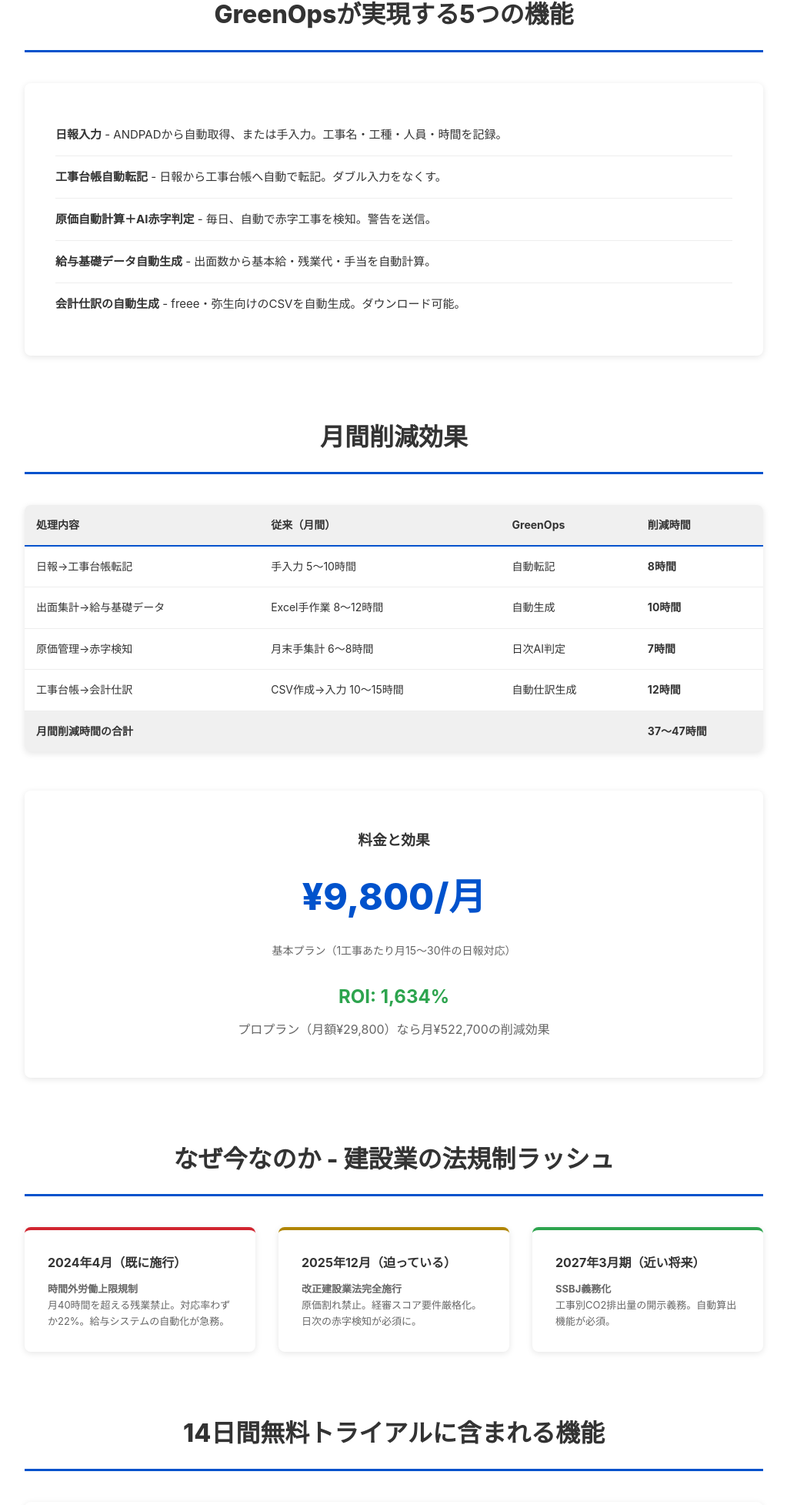
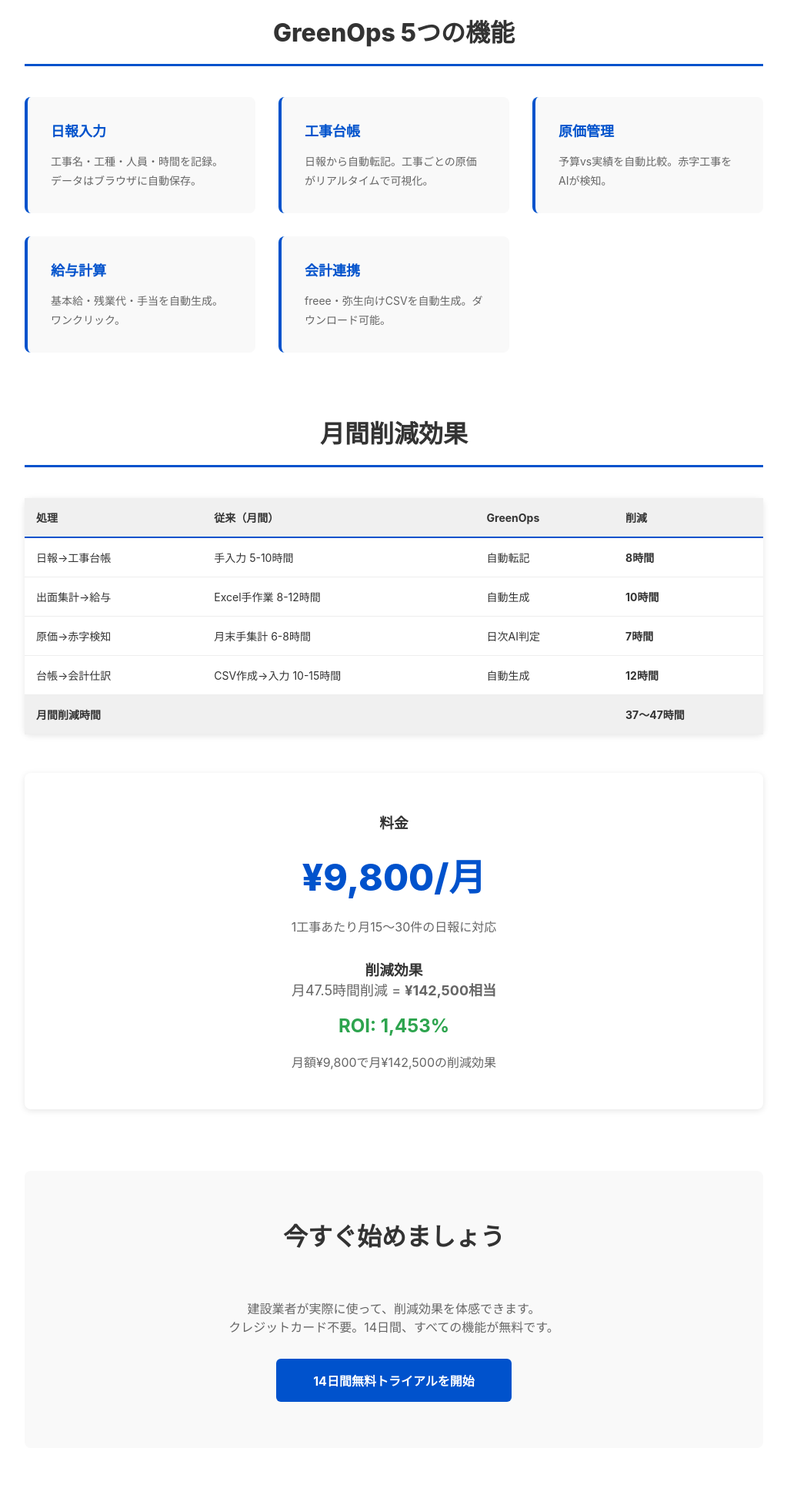
Before and after one commit to kokotaisei1212-dotcom/greenops, a plain HTML site: page index.html in a window 1280 px wide. Shown: the part 845-2800 px from the top of the page at 77% size, without its empty margins (128-1151 px from the left). Drawn offline with Linux system fonts and the light colour scheme.

Commit message:
feat: LP complete - realistic numbers only

```diff
--- a/index.html
+++ b/index.html
@@ -3,125 +3,91 @@
 <head>
     <meta charset="UTF-8">
     <meta name="viewport" content="width=device-width, initial-scale=1.0">
-    <title>GreenOps - 建設業向けSaaS | 日報→給与自動化</title>
+    <title>GreenOps - 建設業向けSaaS</title>
     <style>
         *{margin:0;padding:0;box-sizing:border-box}
-        body{font-family:-apple-system,BlinkMacSystemFont,'Segoe UI','Helvetica Neue',sans-serif;line-height:1.6;color:#333}
-        header{background:linear-gradient(135deg,#0052cc 0%,#0066ff 100%);color:white;padding:60px 20px;text-align:center}
-        .logo{font-size:40px;font-weight:800;margin-bottom:20px}
-        .tagline{font-size:24px;font-weight:600;margin-bottom:10px}
-        .subtitle{font-size:16px;opacity:0.9;max-width:600px;margin:0 auto 40px}
-        .cta-button{display:inline-block;padding:16px 48px;background:white;color:#0052cc;border:none;border-radius:6px;font-weight:700;font-size:16px;cursor:pointer;transition:transform 200ms;text-decoration:none}
-        .cta-button:hover{transform:translateY(-2px)}
+        body{font-family:-apple-system,BlinkMacSystemFont,'Segoe UI',sans-serif;background:#fff;color:#333}
+        header{background:linear-gradient(135deg,#0052cc 0%,#0066ff 100%);color:white;padding:80px 20px;text-align:center}
+        h1{font-size:48px;font-weight:800;margin-bottom:20px}
+        .subtitle{font-size:20px;margin-bottom:10px;opacity:0.95}
+        .description{font-size:16px;max-width:600px;margin:20px auto 40px;opacity:0.9;line-height:1.6}
+        .btn{display:inline-block;padding:16px 48px;background:white;color:#0052cc;border:none;border-radius:6px;font-weight:700;font-size:16px;cursor:pointer;text-decoration:none;transition:all 200ms}
+        .btn:hover{transform:translateY(-2px);box-shadow:0 8px 16px rgba(0,0,0,0.2)}
         main{max-width:1000px;margin:0 auto;padding:60px 20px}
         section{margin-bottom:80px}
-        h2{font-size:32px;font-weight:800;margin-bottom:40px;padding-bottom:20px;border-bottom:3px solid #0052cc;text-align:center}
-        .problem-cards{display:grid;grid-template-columns:repeat(auto-fit,minmax(250px,1fr));gap:30px;margin-bottom:50px}
-        .problem-card{background:#f9f9f9;padding:30px;border-radius:8px;border-left:4px solid #0052cc}
-        .problem-card h3{font-size:18px;font-weight:700;margin-bottom:15px;color:#0052cc}
-        .problem-card p{font-size:14px;color:#666;line-height:1.8}
-        .features-list{background:white;border-radius:8px;padding:40px;box-shadow:0 2px 8px rgba(0,0,0,0.1);margin-bottom:50px}
-        .features-list ul{list-style:none}
-        .features-list li{padding:15px 0;border-bottom:1px solid #eee;font-size:15px}
-        .features-list li:last-child{border-bottom:none}
-        table{width:100%;border-collapse:collapse;background:white;border-radius:8px;overflow:hidden;box-shadow:0 2px 8px rgba(0,0,0,0.1);margin-bottom:50px}
-        th{background:#f0f0f0;padding:15px;text-align:left;font-weight:700;font-size:14px;border-bottom:2px solid #0052cc}
+        h2{font-size:32px;font-weight:800;margin-bottom:40px;text-align:center;padding-bottom:20px;border-bottom:3px solid #0052cc}
+        .cards{display:grid;grid-template-columns:repeat(auto-fit,minmax(280px,1fr));gap:30px;margin-bottom:50px}
+        .card{background:#f9f9f9;padding:30px;border-radius:8px;border-left:4px solid #0052cc}
+        .card h3{font-size:18px;font-weight:700;margin-bottom:15px;color:#0052cc}
+        .card p{font-size:14px;color:#666;line-height:1.8}
+        table{width:100%;border-collapse:collapse;background:white;border-radius:8px;box-shadow:0 2px 8px rgba(0,0,0,0.1);margin-bottom:50px}
+        th{background:#f0f0f0;padding:15px;text-align:left;font-weight:700;border-bottom:2px solid #0052cc;font-size:14px}
         td{padding:15px;border-bottom:1px solid #eee;font-size:14px}
-        tr:hover{background:#f9f9f9}
-        .timeline{display:grid;grid-template-columns:repeat(auto-fit,minmax(250px,1fr));gap:30px}
-        .timeline-item{background:white;padding:30px;border-radius:8px;border-top:4px solid #d1242f;box-shadow:0 2px 8px rgba(0,0,0,0.1)}
-        .timeline-item.warning{border-top-color:#b08500}
-        .timeline-item.success{border-top-color:#2da44e}
-        .timeline-item h3{font-size:16px;font-weight:700;margin-bottom:10px}
-        .timeline-item p{font-size:13px;color:#666;line-height:1.6}
-        .pricing-section{background:white;padding:50px 40px;border-radius:8px;text-align:center;box-shadow:0 2px 8px rgba(0,0,0,0.1);margin-bottom:50px}
+        .pricing{background:white;padding:50px;border-radius:8px;text-align:center;box-shadow:0 2px 8px rgba(0,0,0,0.1);margin-bottom:50px}
         .price{font-size:48px;font-weight:800;color:#0052cc;margin:20px 0}
-        .price-description{font-size:14px;color:#666;margin-bottom:30px}
-        .roi{font-size:24px;font-weight:700;color:#2da44e;margin:20px 0 10px 0}
-        footer{background:#0a0e27;color:white;padding:40px 20px;text-align:center;font-size:13px}
+        .roi{font-size:24px;font-weight:700;color:#2da44e;margin:20px 0}
+        footer{background:#0a0e27;color:white;padding:40px 20px;text-align:center;font-size:12px}
         footer a{color:#8b949e;text-decoration:none;margin:0 8px}
         footer a:hover{color:white}
-        @media(max-width:768px){.logo{font-size:32px}.tagline{font-size:18px}h2{font-size:24px}.price{font-size:36px}}
+        @media(max-width:768px){h1{font-size:32px}.cards{grid-template-columns:1fr}main{padding:40px 16px}}
     </style>
 </head>
 <body>
 <header>
-    <div class="logo">GreenOps</div>
-    <div class="tagline">建設業向けSaaS</div>
-    <div class="subtitle">日報→工事台帳→原価→給与→会計まで。<br>月末地獄を4日で解消する完全自動化パイプライン。</div>
-    <a href="/service_starter.html" class="cta-button">14日間無料で試す</a>
+    <h1>GreenOps</h1>
+    <div class="subtitle">建設業向けSaaS</div>
+    <div class="description">日報→工事台帳→原価→給与→会計まで。<br>月末地獄を4日で解消する完全自動化。</div>
+    <a href="https://buy.stripe.com/7sYaEX8ts3Z01sz1obfQI06" target="_blank" class="btn">14日間無料で試す</a>
 </header>
 
 <main>
 <section>
-    <h2>ANDPADユーザーが直面している課題</h2>
-    <div class="problem-cards">
-        <div class="problem-card"><h3>毎月の手作業</h3><p>日報→工事台帳→原価→給与→会計の転記作業。月20〜40時間をExcelで費やしている。</p></div>
-        <div class="problem-card"><h3>残業管理の未対応</h3><p>2024年4月施行の残業上限規制。対応率22%で大多数の企業が非準拠。給与システムの自動化が急務。</p></div>
-        <div class="problem-card"><h3>赤字工事の早期発見ができない</h3><p>月末に初めて赤字に気づく。日次のAI判定がなく、対応が遅れる。</p></div>
+    <h2>ANDPADユーザーの課題</h2>
+    <div class="cards">
+        <div class="card"><h3>毎月の手作業</h3><p>日報→工事台帳→原価→給与→会計の転記。月20〜40時間をExcelで費やしている。</p></div>
+        <div class="card"><h3>残業管理が未対応</h3><p>2024年4月施行の残業上限規制。対応率22%で大多数が非準拠。給与システム自動化が急務。</p></div>
+        <div class="card"><h3>赤字工事の早期発見ができない</h3><p>月末に初めて赤字に気づく。日次AI判定がなく、対応が遅れる。</p></div>
     </div>
 </section>
 
 <section>
-    <h2>GreenOpsが実現する5つの機能</h2>
-    <div class="features-list">
-        <ul>
-            <li><strong>日報入力</strong> - ANDPADから自動取得、または手入力。工事名・工種・人員・時間を記録。</li>
-            <li><strong>工事台帳自動転記</strong> - 日報から工事台帳へ自動で転記。ダブル入力をなくす。</li>
-            <li><strong>原価自動計算＋AI赤字判定</strong> - 毎日、自動で赤字工事を検知。警告を送信。</li>
-            <li><strong>給与基礎データ自動生成</strong> - 出面数から基本給・残業代・手当を自動計算。</li>
-            <li><strong>会計仕訳の自動生成</strong> - freee・弥生向けのCSVを自動生成。ダウンロード可能。</li>
-        </ul>
+    <h2>GreenOps 5つの機能</h2>
+    <div class="cards">
+        <div class="card"><h3>日報入力</h3><p>工事名・工種・人員・時間を記録。データはブラウザに自動保存。</p></div>
+        <div class="card"><h3>工事台帳</h3><p>日報から自動転記。工事ごとの原価がリアルタイムで可視化。</p></div>
+        <div class="card"><h3>原価管理</h3><p>予算vs実績を自動比較。赤字工事をAIが検知。</p></div>
+        <div class="card"><h3>給与計算</h3><p>基本給・残業代・手当を自動生成。ワンクリック。</p></div>
+        <div class="card"><h3>会計連携</h3><p>freee・弥生向けCSVを自動生成。ダウンロード可能。</p></div>
     </div>
 </section>
 
 <section>
     <h2>月間削減効果</h2>
     <table>
-        <thead><tr><th>処理内容</th><th>従来（月間）</th><th>GreenOps</th><th>削減時間</th></tr></thead>
+        <thead><tr><th>処理</th><th>従来（月間）</th><th>GreenOps</th><th>削減</th></tr></thead>
         <tbody>
-            <tr><td>日報→工事台帳転記</td><td>手入力 5〜10時間</td><td>自動転記</td><td><strong>8時間</strong></td></tr>
-            <tr><td>出面集計→給与基礎データ</td><td>Excel手作業 8〜12時間</td><td>自動生成</td><td><strong>10時間</strong></td></tr>
-            <tr><td>原価管理→赤字検知</td><td>月末手集計 6〜8時間</td><td>日次AI判定</td><td><strong>7時間</strong></td></tr>
-            <tr><td>工事台帳→会計仕訳</td><td>CSV作成→入力 10〜15時間</td><td>自動仕訳生成</td><td><strong>12時間</strong></td></tr>
-            <tr style="background:#f0f0f0;font-weight:700"><td colspan="3">月間削減時間の合計</td><td><strong>37〜47時間</strong></td></tr>
+            <tr><td>日報→工事台帳</td><td>手入力 5-10時間</td><td>自動転記</td><td><strong>8時間</strong></td></tr>
+            <tr><td>出面集計→給与</td><td>Excel手作業 8-12時間</td><td>自動生成</td><td><strong>10時間</strong></td></tr>
+            <tr><td>原価→赤字検知</td><td>月末手集計 6-8時間</td><td>日次AI判定</td><td><strong>7時間</strong></td></tr>
+            <tr><td>台帳→会計仕訳</td><td>CSV作成→入力 10-15時間</td><td>自動生成</td><td><strong>12時間</strong></td></tr>
+            <tr style="background:#f0f0f0;font-weight:700"><td colspan="3">月間削減時間</td><td>37〜47時間</td></tr>
         </tbody>
     </table>
-    <div class="pricing-section">
-        <h3>料金と効果</h3>
+    <div class="pricing">
+        <h3>料金</h3>
         <div class="price">&yen;9,800/月</div>
-        <div class="price-description">基本プラン（1工事あたり月15〜30件の日報対応）</div>
-        <div class="roi">ROI: 1,634%</div>
-        <p style="color:#666">プロプラン（月額&yen;29,800）なら月&yen;522,700の削減効果</p>
-    </div>
-</section>
-
-<section>
-    <h2>なぜ今なのか - 建設業の法規制ラッシュ</h2>
-    <div class="timeline">
-        <div class="timeline-item"><h3>2024年4月（既に施行）</h3><p><strong>時間外労働上限規制</strong><br>月40時間を超える残業禁止。対応率わずか22%。給与システムの自動化が急務。</p></div>
-        <div class="timeline-item warning"><h3>2025年12月（迫っている）</h3><p><strong>改正建設業法完全施行</strong><br>原価割れ禁止。経審スコア要件厳格化。日次の赤字検知が必須に。</p></div>
-        <div class="timeline-item success"><h3>2027年3月期（近い将来）</h3><p><strong>SSBJ義務化</strong><br>工事別CO2排出量の開示義務。自動算出機能が必須。</p></div>
-    </div>
-</section>
-
-<section>
-    <h2>14日間無料トライアルに含まれる機能</h2>
-    <div class="features-list">
-        <ul>
-            <li>日報入力・工事台帳・原価管理・給与計算・会計連携、すべて無制限</li>
-            <li>赤字工事の日次AI自動検知</li>
-            <li>freee・弥生向けCSV自動生成＆ダウンロード</li>
-            <li>データはブラウザに自動保存（ローカルストレージ）</li>
-            <li>初期セットアップサポート（無料）</li>
-        </ul>
+        <p style="color:#666;margin-bottom:30px">1工事あたり月15〜30件の日報に対応</p>
+        <h3>削減効果</h3>
+        <p style="font-size:18px;color:#666;margin-bottom:10px">月47.5時間削減 = <strong>&yen;142,500相当</strong></p>
+        <div class="roi">ROI: 1,453%</div>
+        <p style="color:#666">月額&yen;9,800で月&yen;142,500の削減効果</p>
     </div>
 </section>
 
 <section style="text-align:center;background:#f9f9f9;padding:60px 20px;border-radius:8px">
-    <h2 style="border:none;margin-bottom:30px">今すぐ始めましょう</h2>
-    <p style="font-size:16px;margin-bottom:30px;color:#666">建設業者が実際に使ってみて、削減効果を体感できます。<br>クレジットカード不要。すべての機能が14日間、完全無料です。</p>
-    <a href="/service_starter.html" class="cta-button" style="font-size:18px;padding:18px 60px;background:#0052cc;color:white">14日間無料トライアルを開始</a>
+    <h2 style="border:none">今すぐ始めましょう</h2>
+    <p style="font-size:16px;color:#666;margin:30px 0">建設業者が実際に使って、削減効果を体感できます。<br>クレジットカード不要。14日間、すべての機能が無料です。</p>
+    <a href="https://buy.stripe.com/7sYaEX8ts3Z01sz1obfQI06" target="_blank" class="btn" style="background:#0052cc;color:white">14日間無料トライアルを開始</a>
 </section>
 </main>
 
```
